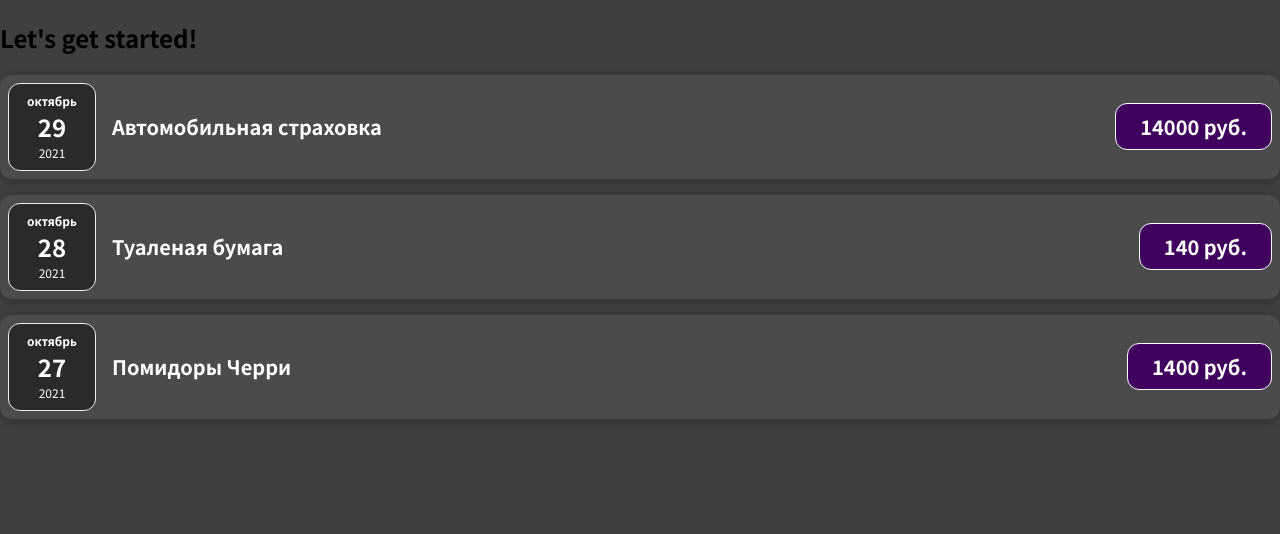
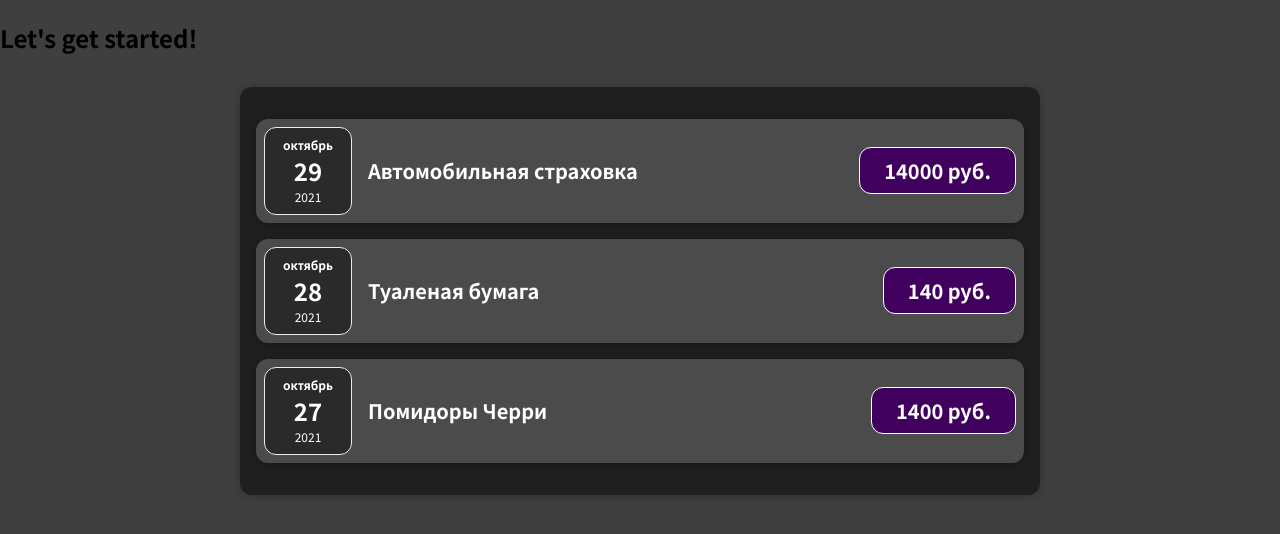
Before and after one commit to Tenundor/Exploring-React, a JavaScript app: page / in a window 1280 px wide. Shown: the top 534 px of the page. Built offline with nearby package versions, Linux system fonts and the light colour scheme.

Commit message:
add Expenses component

```diff
--- a/src/App.js
+++ b/src/App.js
@@ -1,4 +1,4 @@
-import ExpenseItem from "./components/ExpenseItem";
+import Expenses from "./components/Expenses";
 
 function App() {
   const expenses = [
@@ -19,21 +19,7 @@ function App() {
   return (
     <div>
       <h2>Let's get started!</h2>
-      <ExpenseItem
-        title={expenses[0].title}
-        date={expenses[0].date}
-        amount={expenses[0].amount}
-      ></ExpenseItem>
-      <ExpenseItem
-        title={expenses[1].title}
-        date={expenses[1].date}
-        amount={expenses[1].amount}
-      ></ExpenseItem>
-      <ExpenseItem
-        title={expenses[2].title}
-        date={expenses[2].date}
-        amount={expenses[2].amount}
-      ></ExpenseItem>
+      <Expenses expenses={expenses}/>
     </div>
   );
 }
--- /dev/null
+++ b/src/components/Expenses.css
@@ -0,0 +1,9 @@
+.expenses {
+  padding: 1rem;
+  background-color: rgb(31, 31, 31);
+  margin: 2rem auto;
+  width: 50rem;
+  max-width: 95%;
+  border-radius: 12px;
+  box-shadow: 0 1px 8px rgba(0, 0, 0, 0.25);
+}
--- /dev/null
+++ b/src/components/Expenses.js
@@ -0,0 +1,26 @@
+import './Expenses.css';
+import ExpenseItem from "./ExpenseItem";
+
+function Expenses(props) {
+return (
+    <div className="expenses">
+    <ExpenseItem
+        title={props.expenses[0].title}
+        date={props.expenses[0].date}
+        amount={props.expenses[0].amount}
+    ></ExpenseItem>
+    <ExpenseItem
+        title={props.expenses[1].title}
+        date={props.expenses[1].date}
+        amount={props.expenses[1].amount}
+    ></ExpenseItem>
+    <ExpenseItem
+        title={props.expenses[2].title}
+        date={props.expenses[2].date}
+        amount={props.expenses[2].amount}
+    ></ExpenseItem>
+    </div>
+    )
+}
+
+export default Expenses;
```
